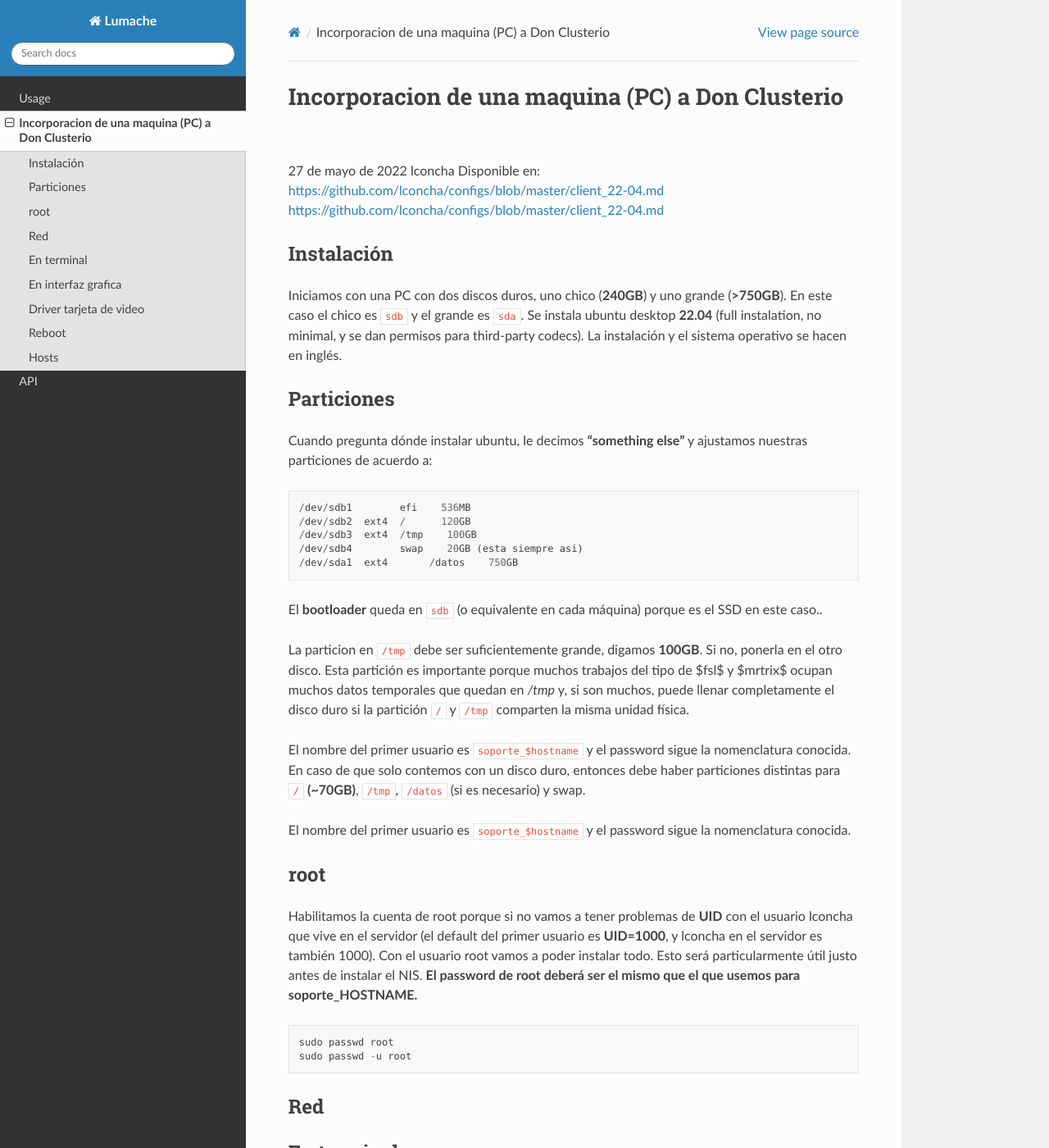
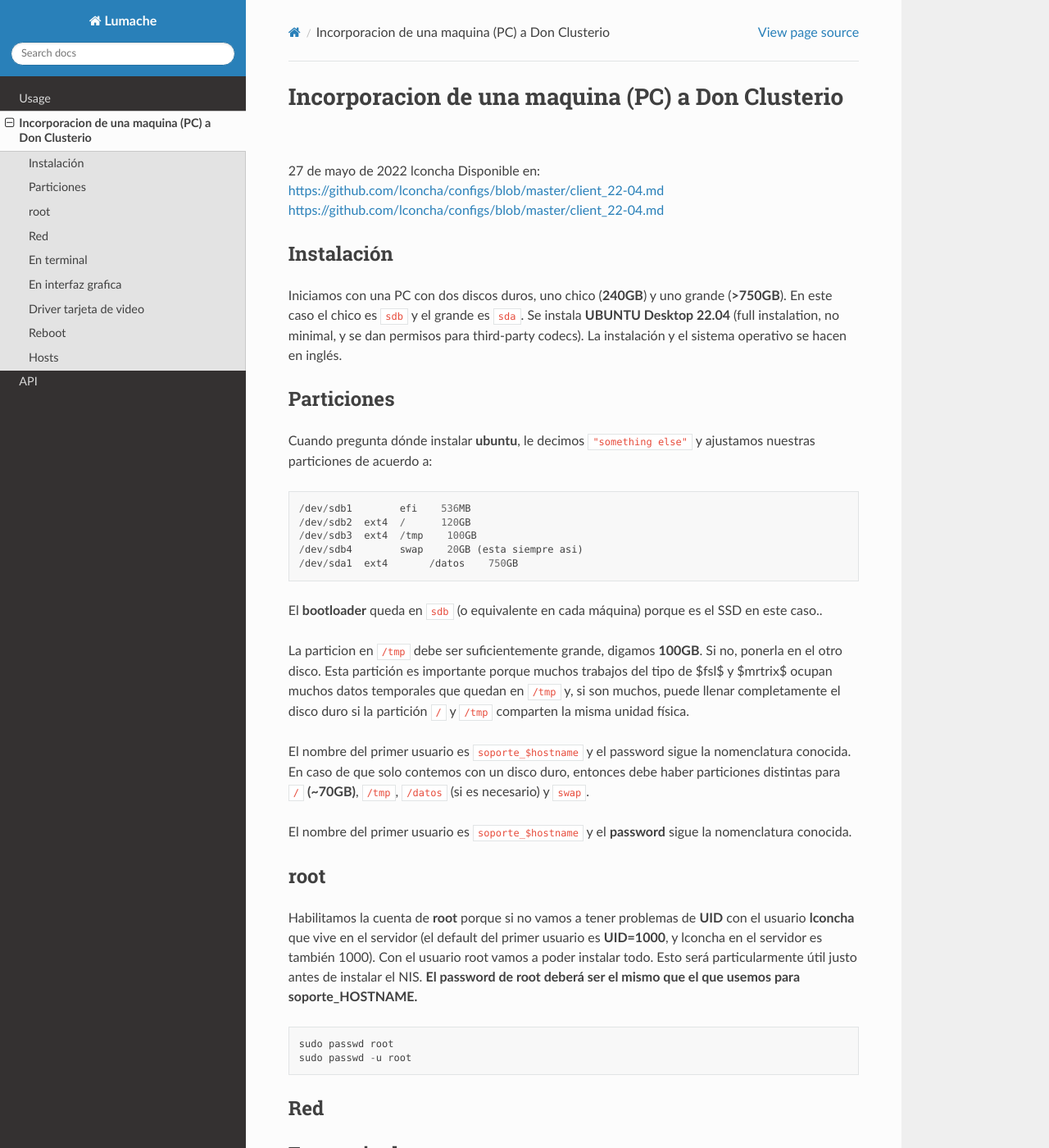
Before and after one commit to matecom57/configs, a Sphinx documentation site: the page built from docs/source/client2204.rst, in a window 1280 px wide and 1400 px high. Shown: the whole window at 82% size. Built offline with Sphinx 7.4.7 and the Read the Docs theme 3.1.0, drawn with Linux system fonts in a browser that asks for light colours; some of the changed text lies outside the part shown.

````diff
--- a/docs/source/client2204.rst
+++ b/docs/source/client2204.rst
@@ -12,12 +12,12 @@ https://github.com/lconcha/configs/blob/master/client_22-04.md
 Instalación
 -----------
 
-Iniciamos con una PC con dos discos duros, uno chico (**240GB**) y uno grande (**>750GB**). En este caso el chico es ``sdb`` y el grande es ``sda``. Se instala ubuntu desktop **22.04** (full instalation, no minimal, y se dan permisos para third-party codecs). La instalación y el sistema operativo se hacen en inglés.
+Iniciamos con una PC con dos discos duros, uno chico (**240GB**) y uno grande (**>750GB**). En este caso el chico es ``sdb`` y el grande es ``sda``. Se instala **UBUNTU Desktop 22.04** (full instalation, no minimal, y se dan permisos para third-party codecs). La instalación y el sistema operativo se hacen en inglés.
 
 Particiones
 -----------
 
-Cuando pregunta dónde instalar ubuntu, le decimos **"something else"** y ajustamos nuestras particiones de acuerdo a:
+Cuando pregunta dónde instalar **ubuntu**, le decimos ``"something else"`` y ajustamos nuestras particiones de acuerdo a:
 
 .. code-block::
 
@@ -29,16 +29,16 @@ Cuando pregunta dónde instalar ubuntu, le decimos **"something else"** y ajusta
 
 El **bootloader** queda en ``sdb`` (o equivalente en cada máquina) porque es el SSD en este caso..
 
-La particion en ``/tmp`` debe ser suficientemente grande, digamos **100GB**. Si no, ponerla en el otro disco. Esta partición es importante porque muchos trabajos del tipo de $fsl$ y $mrtrix$ ocupan muchos datos temporales que quedan en `/tmp` y,  si son muchos, puede llenar completamente el disco duro si la partición ``/`` y ``/tmp`` comparten la misma unidad física.
+La particion en ``/tmp`` debe ser suficientemente grande, digamos **100GB**. Si no, ponerla en el otro disco. Esta partición es importante porque muchos trabajos del tipo de $fsl$ y $mrtrix$ ocupan muchos datos temporales que quedan en ``/tmp`` y,  si son muchos, puede llenar completamente el disco duro si la partición ``/`` y ``/tmp`` comparten la misma unidad física.
 
-El nombre del primer usuario es ``soporte_$hostname`` y el password sigue la nomenclatura conocida. En caso de que solo contemos con un disco duro, entonces debe haber particiones distintas para ``/`` **(~70GB)**, ``/tmp``, ``/datos`` (si es necesario) y swap.
+El nombre del primer usuario es ``soporte_$hostname`` y el password sigue la nomenclatura conocida. En caso de que solo contemos con un disco duro, entonces debe haber particiones distintas para ``/`` **(~70GB)**, ``/tmp``, ``/datos`` (si es necesario) y ``swap``.
 
-El nombre del primer usuario es ``soporte_$hostname`` y el password sigue la nomenclatura conocida.
+El nombre del primer usuario es ``soporte_$hostname`` y el **password** sigue la nomenclatura conocida.
 
 root
 ----
 
-Habilitamos la cuenta de root porque si no vamos a tener problemas de **UID** con el usuario lconcha que vive en el servidor (el default del primer usuario es **UID=1000**, y lconcha en el servidor es también 1000). Con el usuario root vamos a poder instalar todo. Esto será particularmente útil justo antes de instalar el NIS. **El password de root deberá ser el mismo que el que usemos para soporte_HOSTNAME.**
+Habilitamos la cuenta de **root** porque si no vamos a tener problemas de **UID** con el usuario **lconcha** que vive en el servidor (el default del primer usuario es **UID=1000**, y lconcha en el servidor es también 1000). Con el usuario root vamos a poder instalar todo. Esto será particularmente útil justo antes de instalar el NIS. **El password de root deberá ser el mismo que el que usemos para soporte_HOSTNAME.**
 
 .. code-block::
 
@@ -87,7 +87,7 @@ Driver tarjeta de video
 Usemos el comando ``ubuntu-drivers``. Con ``-list``  nos muestra si hay algo que instalar. De ser el caso, usamos:
 
 ```
-ubuntu-drivers install
+$ubuntu-drivers install
 ```
 
 
````
